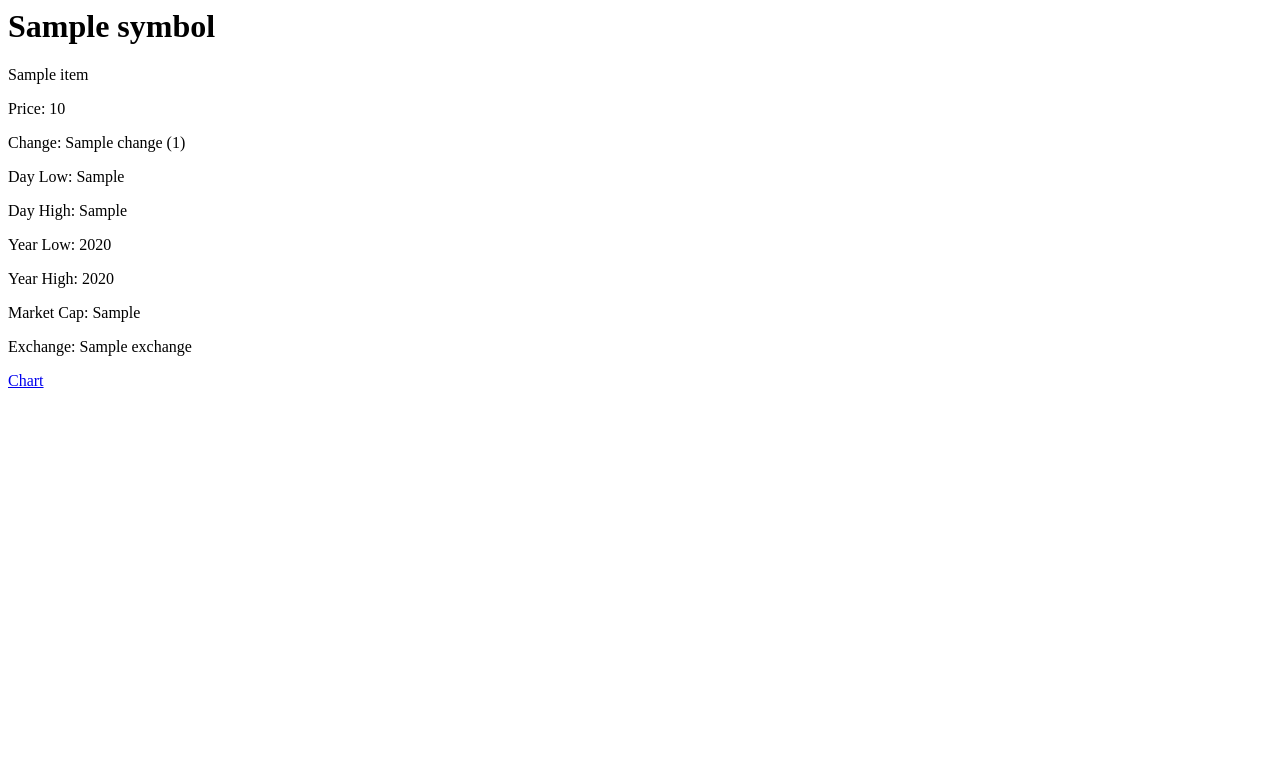
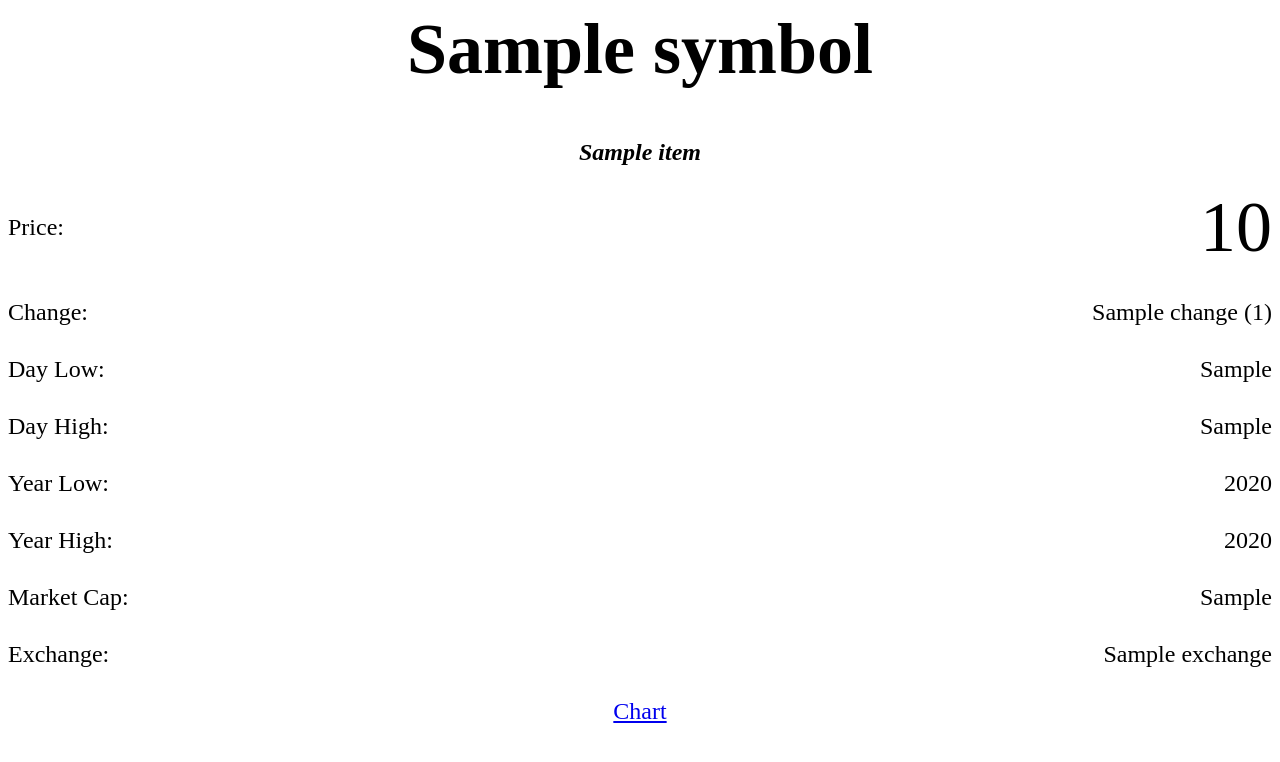
Before and after one commit to trevorpersons/NoCodeKings, a Django app: page /financials/stock_info/ in a window 1280 px wide. Shown: the top 762 px of the page. Run offline with Django 4.2, Linux system fonts and the light colour scheme; tables that the repository leaves empty hold one stand-in row (values such as "Sample post"); a database or web service that is not in the repository returns one stand-in record (values such as "Sample title"); data that the repository does not hold is empty.

Commit message:
Update stock_info.html
added css and formatting

```diff
--- a/financials/templates/stock_info.html
+++ b/financials/templates/stock_info.html
@@ -1,11 +1,71 @@
-<h1>{{ symbol }}</h1>
-<p>{{ name }}</p>
-<p>Price: {{ price }}</p>
-<p>Change: {{ change }} ({{ change_pct }})</p>
-<p>Day Low: {{ dayLow }}</p>
-<p>Day High: {{ dayHigh }}</p>
-<p>Year Low: {{ yearLow }}</p>
-<p>Year High: {{ yearHigh }}</p>
-<p>Market Cap: {{ marketCap }}</p>
-<p>Exchange: {{ exchange }}</p>
+<style>
+    h1 {
+        text-align: center;
+        font-size: 48px;
+    }
+
+    p {
+        text-align: center;
+        font-size: 24px;
+        margin: 10px 0;
+    }
+
+    .emphasis {
+        font-weight: bold;
+        font-style: italic;
+    }
+
+    .space {
+        display: flex;
+        justify-content: space-between;
+        align-items: center;
+        margin: 10px 0;
+    }
+
+    a {
+        display: block;
+        text-align: center;
+        font-size: 24px;
+        margin-top: 20px;
+    }
+
+    .enlarge {
+        font-size: 72px;
+    }
+</style>
+
+<h1 class="enlarge">{{ symbol }}</h1>
+<p class="emphasis">{{ name }}</p>
+<div class="space">
+    <p>Price:</p>
+    <p class="enlarge">{{ price }}</p>
+</div>
+<div class="space">
+    <p>Change:</p>
+    <p>{{ change }} ({{ change_pct }})</p>
+</div>
+<div class="space">
+    <p>Day Low:</p>
+    <p>{{ dayLow }}</p>
+</div>
+<div class="space">
+    <p>Day High:</p>
+    <p>{{ dayHigh }}</p>
+</div>
+<div class="space">
+    <p>Year Low:</p>
+    <p>{{ yearLow }}</p>
+</div>
+<div class="space">
+    <p>Year High:</p>
+    <p>{{ yearHigh }}</p>
+</div>
+<div class="space">
+    <p>Market Cap:</p>
+    <p>{{ marketCap }}</p>
+</div>
+<div class="space">
+    <p>Exchange:</p>
+    <p>{{ exchange }}</p>
+</div>
 <a href="http://127.0.0.1:8000/financials/stock_chart/{{ symbol }}">Chart</a>
```
